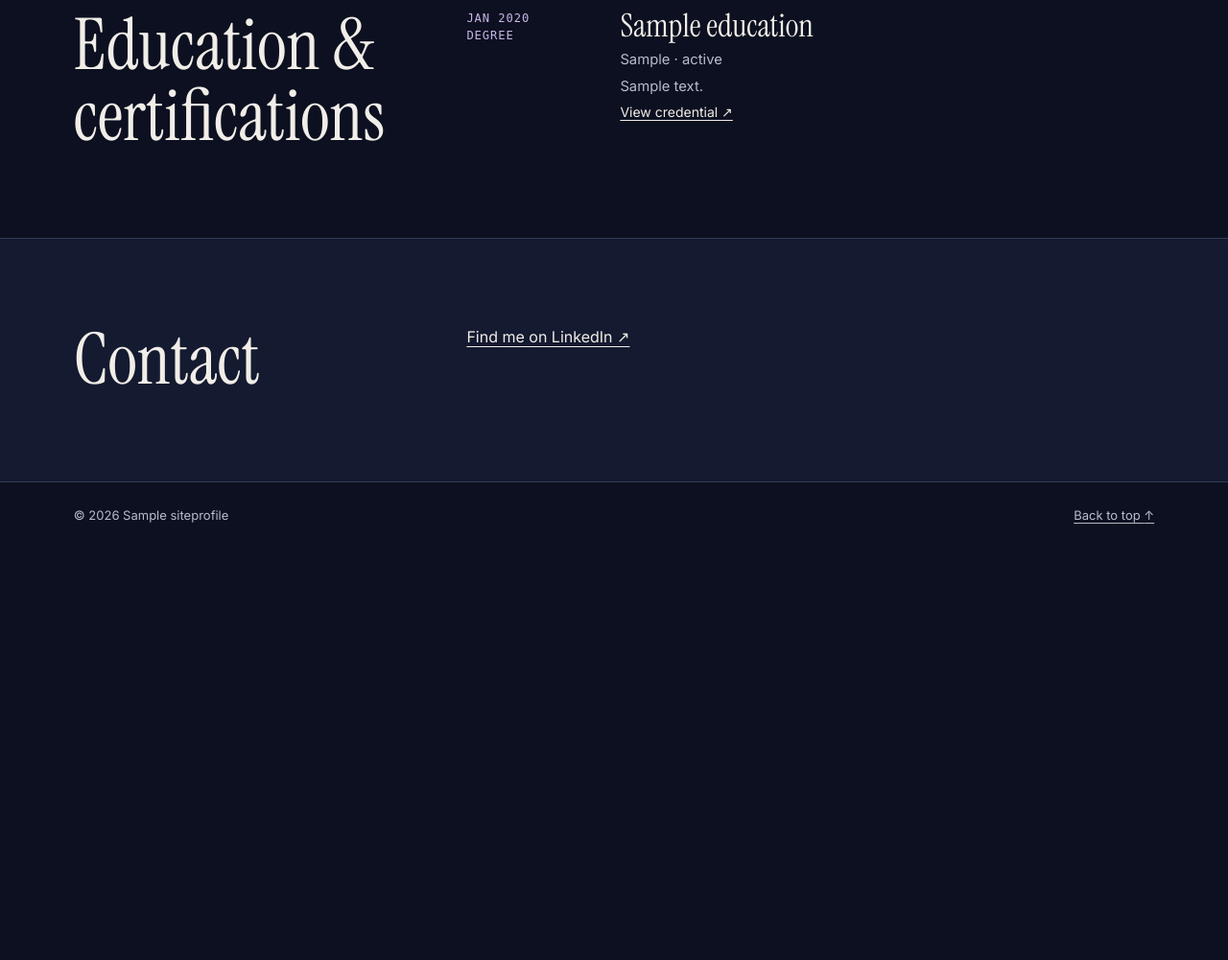
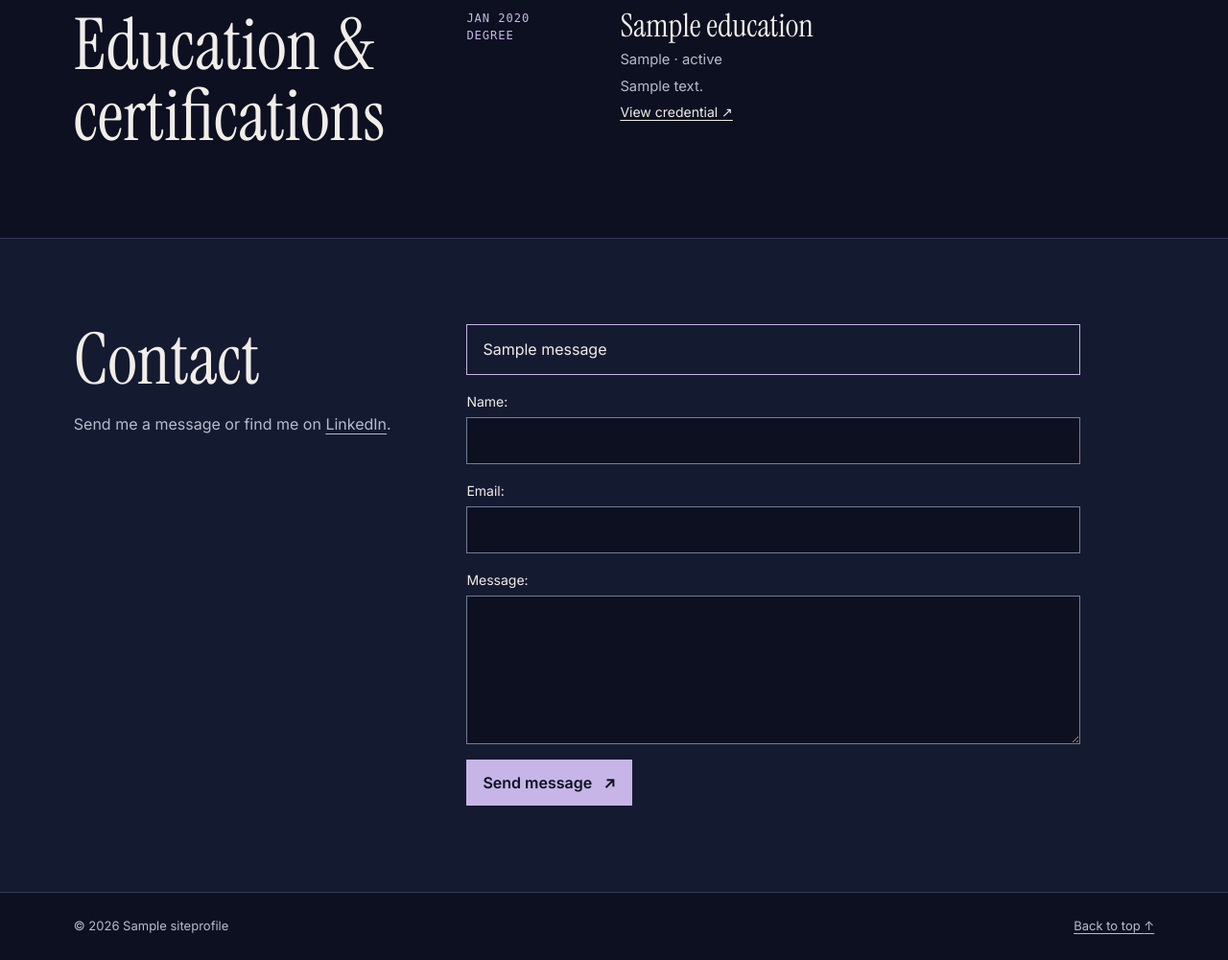
Before and after one commit to ClaudiuTGC/Portfolio-Website, a Django app: page / in a window 1280 px wide. Shown: the part 2188-3189 px from the top of the page at 96% size. Before the commit the page ends 2734 px from the top, so only its background shows below. Run offline with Django 5.2, Linux system fonts and the light colour scheme; tables that the repository leaves empty hold one stand-in row (values such as "Sample post"); one stand-in notice (Sample message) is shown.

Commit message:
add the contact form and search metadata

```diff
--- a/config/urls.py
+++ b/config/urls.py
@@ -2,9 +2,13 @@ from django.contrib import admin
 from django.urls import path
 
 from portfolio import views
+from portfolio.sitemaps import portfolio_sitemap
 
 urlpatterns = [
     path("", views.home, name="home"),
+    path("contact/", views.contact, name="contact"),
     path("projects/<slug:slug>/", views.project_detail, name="project"),
+    path("robots.txt", views.robots, name="robots"),
+    path("sitemap.xml", portfolio_sitemap, name="sitemap"),
     path("admin/", admin.site.urls),
 ]
--- /dev/null
+++ b/portfolio/forms.py
@@ -0,0 +1,18 @@
+from django import forms
+from django.core.exceptions import ValidationError
+
+
+class ContactForm(forms.Form):
+    name = forms.CharField(max_length=120, widget=forms.TextInput(attrs={"autocomplete": "name"}))
+    email = forms.EmailField(
+        max_length=254, widget=forms.EmailInput(attrs={"autocomplete": "email"})
+    )
+    message = forms.CharField(max_length=4000, widget=forms.Textarea(attrs={"rows": 5}))
+    website = forms.CharField(
+        required=False, widget=forms.TextInput(attrs={"autocomplete": "off", "tabindex": "-1"})
+    )
+
+    def clean_website(self):
+        if self.cleaned_data["website"]:
+            raise ValidationError("Leave this field blank.", code="honeypot")
+        return ""
--- a/portfolio/static/portfolio/site.css
+++ b/portfolio/static/portfolio/site.css
@@ -242,3 +242,5 @@ button, input, textarea { font: inherit; }
 .credential p + p { margin-top: 0.28rem; }
 .credential time { display: block; }
 .detail .project .meta { margin: 0; }
+
+.form-errors { color: var(--error); }
--- a/portfolio/templates/portfolio/home.html
+++ b/portfolio/templates/portfolio/home.html
@@ -135,8 +135,33 @@
 
 <section class="section contact" id="contact" aria-labelledby="contact-title">
   <div class="wrap section-grid">
-    <h2 id="contact-title">Contact</h2>
-    {% if profile.linkedin_url %}<p><a href="{{ profile.linkedin_url }}">Find me on LinkedIn <span aria-hidden="true">↗</span></a></p>{% endif %}
+    <div>
+      <h2 id="contact-title">Contact</h2>
+      <p class="contact-copy">
+        Send me a message{% if profile.linkedin_url %} or find me on <a href="{{ profile.linkedin_url }}">LinkedIn</a>{% endif %}.
+      </p>
+    </div>
+    <form class="contact-form" action="{% url 'contact' %}#contact" method="post">
+      {% csrf_token %}
+      {% for message in messages %}<p class="form-status" role="status">{{ message }}</p>{% endfor %}
+      {% if form.errors %}
+        <div class="form-errors" role="alert">
+          {% if form.non_field_errors %}{{ form.non_field_errors }}{% else %}<p>Check the highlighted fields and try again.</p>{% endif %}
+        </div>
+      {% endif %}
+      {% for field in form %}
+        {% if field.name == "website" %}
+          <div hidden>{{ field.label_tag }}{{ field }}</div>
+        {% else %}
+          <div class="field">
+            {{ field.label_tag }}
+            {{ field }}
+            {{ field.errors }}
+          </div>
+        {% endif %}
+      {% endfor %}
+      <button class="button" type="submit">Send message <span aria-hidden="true">↗</span></button>
+    </form>
   </div>
 </section>
 {% endblock %}
--- a/portfolio/views.py
+++ b/portfolio/views.py
@@ -1,9 +1,17 @@
+import logging
+
 from django.conf import settings
-from django.shortcuts import get_object_or_404, render
+from django.contrib import messages
+from django.core.mail import EmailMessage
+from django.http import HttpResponse
+from django.shortcuts import get_object_or_404, redirect, render
 from django.urls import reverse
-from django.views.decorators.http import require_safe
+from django.views.decorators.http import require_POST, require_safe
 
+from .forms import ContactForm
 from .models import Education, Experience, Project, SiteProfile, Skill
+
+logger = logging.getLogger(__name__)
 
 
 def profile_context():
@@ -20,10 +28,10 @@ def profile_context():
     }
 
 
-@require_safe
-def home(request):
+def render_home(request, form, *, status=200):
     experience = list(Experience.objects.all())
     context = profile_context() | {
+        "form": form,
         "experience": experience,
         "current_role": next((role for role in experience if role.end_date is None), None),
         "projects": Project.objects.all(),
@@ -31,7 +39,50 @@ def home(request):
         "education": Education.objects.all(),
         "canonical_url": settings.SITE_URL + reverse("home"),
     }
-    return render(request, "portfolio/home.html", context)
+    return render(request, "portfolio/home.html", context, status=status)
+
+
+@require_safe
+def home(request):
+    return render_home(request, ContactForm())
+
+
+@require_POST
+def contact(request):
+    form = ContactForm(request.POST)
+    destination = reverse("home") + "#contact"
+    if not form.is_valid():
+        if form.has_error("website", "honeypot"):
+            return redirect(destination)
+        return render_home(request, form, status=400)
+
+    name = form.cleaned_data["name"]
+    email = form.cleaned_data["email"]
+    message = form.cleaned_data["message"]
+    try:
+        EmailMessage(
+            subject="Portfolio contact",
+            body=f"From: {name} <{email}>\n\n{message}",
+            from_email=settings.DEFAULT_FROM_EMAIL,
+            to=[settings.CONTACT_EMAIL],
+            reply_to=[email],
+        ).send()
+    except OSError:
+        logger.exception("Portfolio contact delivery failed")
+        form.add_error(None, "The message could not be sent. Please try again.")
+        return render_home(request, form, status=503)
+
+    messages.success(request, "Your message was sent.")
+    return redirect(destination)
+
+
+@require_safe
+def robots(request):
+    sitemap_url = settings.SITE_URL + reverse("sitemap")
+    return HttpResponse(
+        f"User-agent: *\nDisallow: /admin/\nSitemap: {sitemap_url}\n",
+        content_type="text/plain; charset=utf-8",
+    )
 
 
 @require_safe
```
Also changed, not shown: portfolio/sitemaps.py (added, +35 -0 lines).
